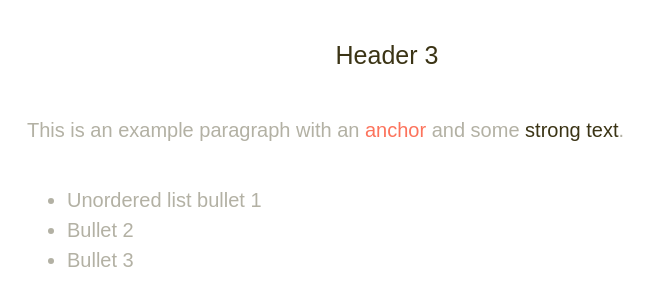
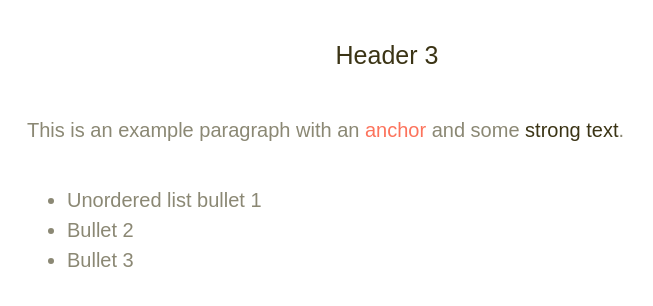
Before and after one commit to stuartwakefield2016/styles-base, a website: page index.html in a window 1280 px wide. Shown: the part 208-514 px from the top of the page, without its empty margins (253-906 px from the left). Drawn offline with Linux system fonts and the light colour scheme.

Commit message:
Improving contrast

```diff
--- a/base.css
+++ b/base.css
@@ -4,7 +4,7 @@
 
 body {
   font: 1.25em / 1.5 "Myriad Pro", Arial, sans-serif;
-  color: #B3B1A4;
+  color: #8B8874;
   padding: 1em;
   margin: 0;
 }
```
